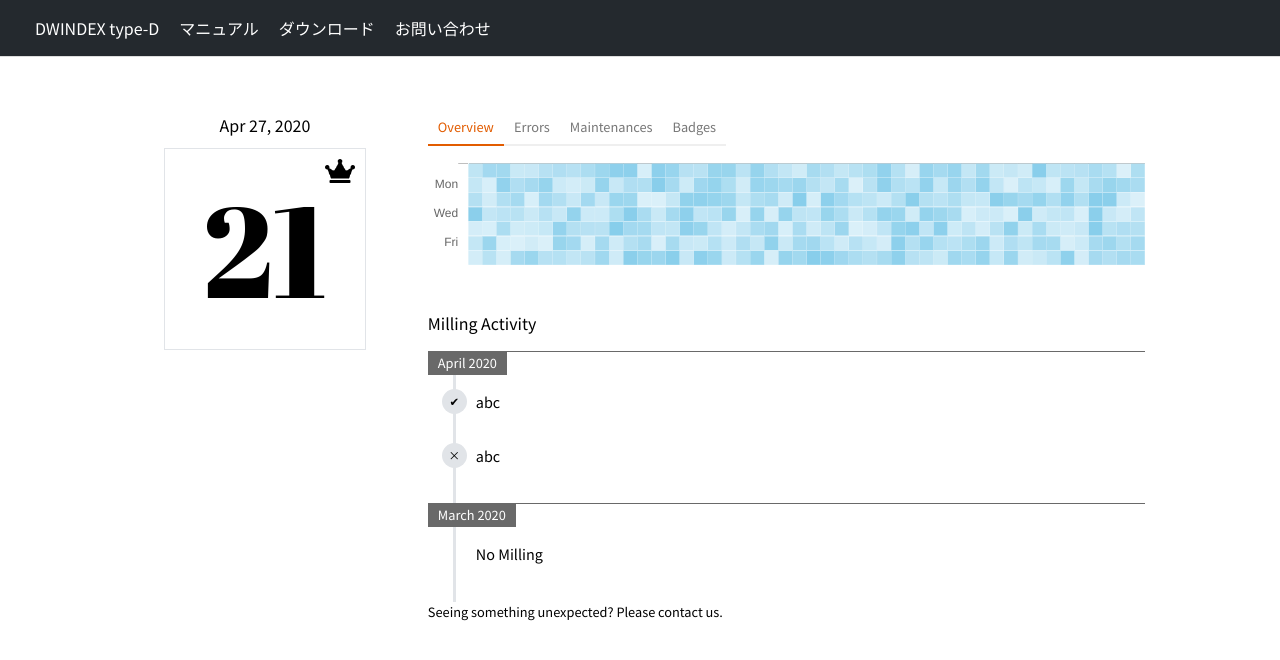
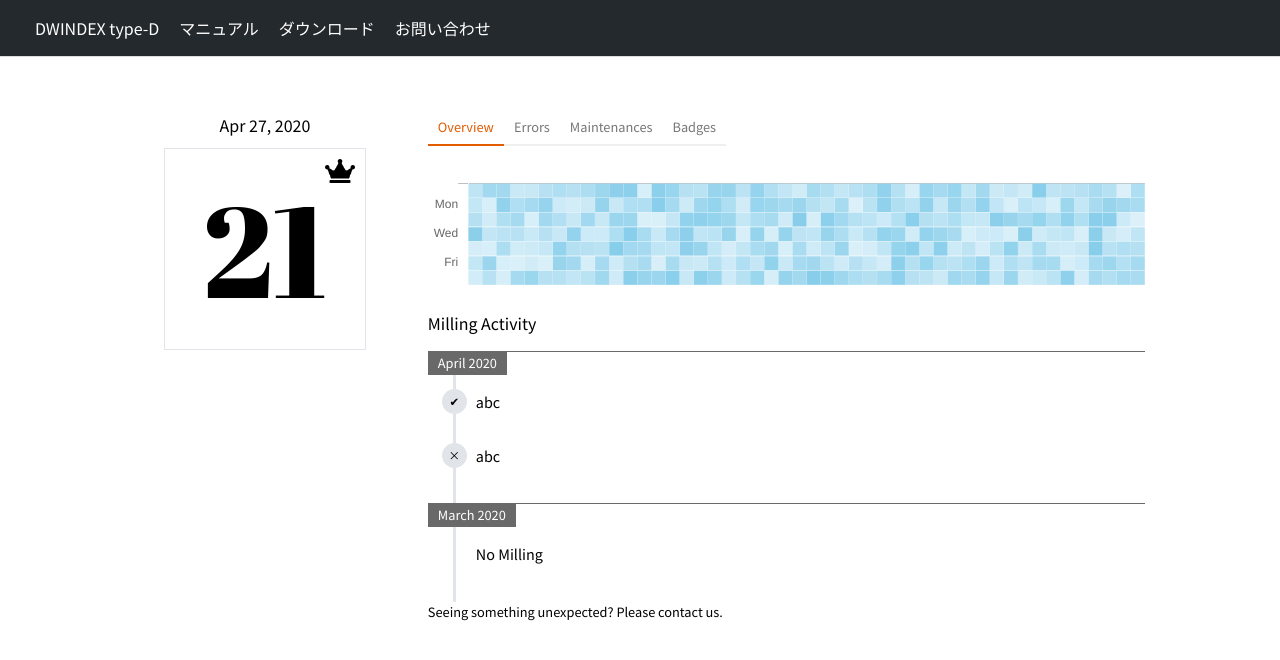
Before and after one commit to hydrangeas/css-sample, a Nuxt app: page / in a window 1280 px wide. Shown: the top 660 px of the page. Built offline with nearby package versions, Linux system fonts and the light colour scheme.

Commit message:
草グラフの前後マージンを調整

```diff
--- a/components/Contents.vue
+++ b/components/Contents.vue
@@ -27,7 +27,9 @@
         </ul>
         <!-- /bl_tabNav_inner -->
       </nav>
-      <Heatmap />
+      <div class="ly_heatmap">
+        <Heatmap />
+      </div>
       <!-- /bl_tabNav -->
       <div class="ly_milling_activity">
         <h4 class="el_milling_activity_header">
@@ -146,9 +148,13 @@ $breakPoints: (
     pointer-events: none;
   }
 }
+// heatmap
+.ly_heatmap {
+  margin-top: 20px;
+}
 // for activity control
 .ly_milling_activity {
-  margin-top: 40px;
+  margin-top: 20px;
 
   .ly_milling_activity_monthly {
     border-top: 1px solid #696969;
```
